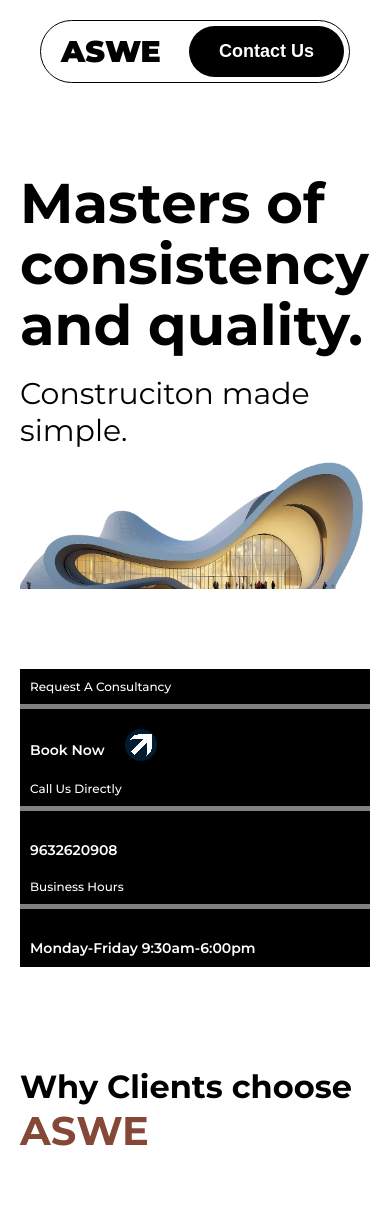
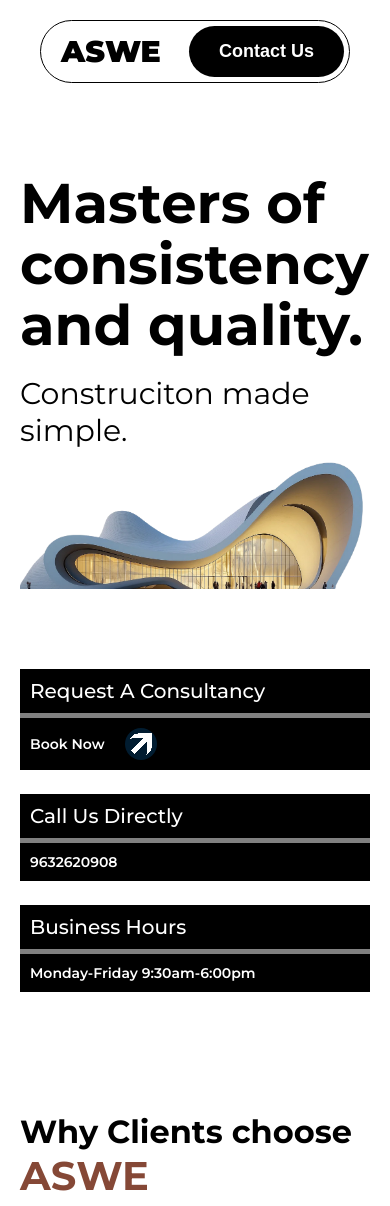
Before and after one commit to Ms-Suhan/aswe_constructions, a React (Vite) app: page / in a window 390 px wide. Shown: the top 1206 px of the page. Built offline with nearby package versions, Linux system fonts and the light colour scheme.

Commit message:
fix spacing

```diff
--- a/src/components/Hero/Hero.css
+++ b/src/components/Hero/Hero.css
@@ -35,13 +35,10 @@
     max-width: 1300px;
     background: #000;
     margin: 0 auto;
-    /* height: 18vh; */
-    position: relative;
     display: grid;
     grid-template-columns: 1fr 1fr 1fr;
-    /* gap: 20px;
-    padding: 30px;*/
     margin-top: 60px;
+    gap: 20px;
 
 
 }
@@ -55,7 +52,7 @@
     border-bottom: 5px solid gray;
     font-size: 16px;
     font-weight: 500;
-    margin-bottom: 20px;
+    /* margin-bottom: 20px; */
     text-transform: capitalize;
     padding: 10px;
 }
@@ -418,18 +415,20 @@
         display: grid;
         grid-template-columns: 1fr ;
         grid-row: 1fr 1fr 1fr ;
+        row-gap: 4px;
+        background-color: white;
     }
-    .services{
-        /* margin-top: 10px; */
+    .stats .col1{
+        margin-bottom: 20px;
     }
 
     .stats .col1 h3{
-        font-size: 12px;
-        margin-bottom: 10px;
+        font-size: 20px;
+        /* margin-bottom: 10px; */
     }
     .stats .col1 p{
         font-size: 14px;
-        margin-top: 10px;
+        /* margin-top: 10px; */
     }
 
     .services .grid{
```
